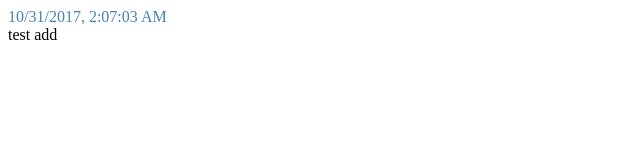
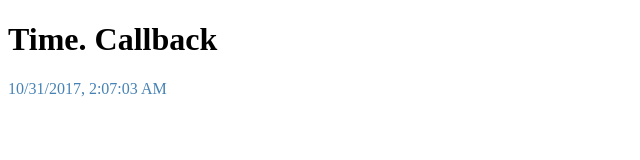
Before and after one commit to gaette09/codesync, a plain HTML site: page index.html in a window 1280 px wide. Shown: the whole page, without its empty margins (0-640 px from the left). Drawn offline with Linux system fonts and the light colour scheme.

Commit message:
h tag add

```diff
--- a/index.html
+++ b/index.html
@@ -9,12 +9,10 @@
         }
     </style>
     <body>
+        <h1>Time. Callback</h1>
         <current-time>
             <!-- fallback value -->
             6/11/2017, 11:55:49
         </current-time>
-        <div>
-          test add
-        </div>
     </body>
 </html>
```
